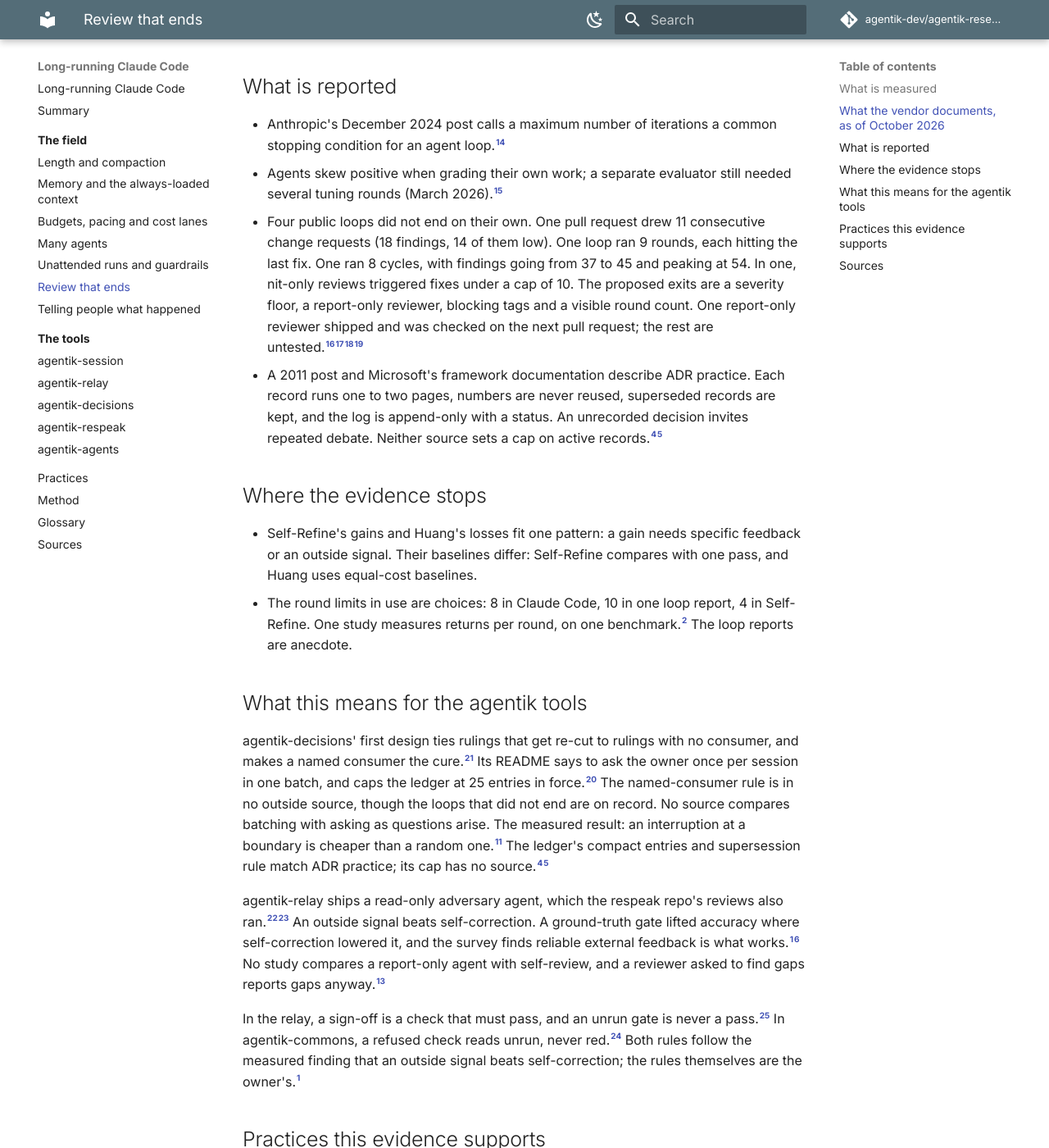
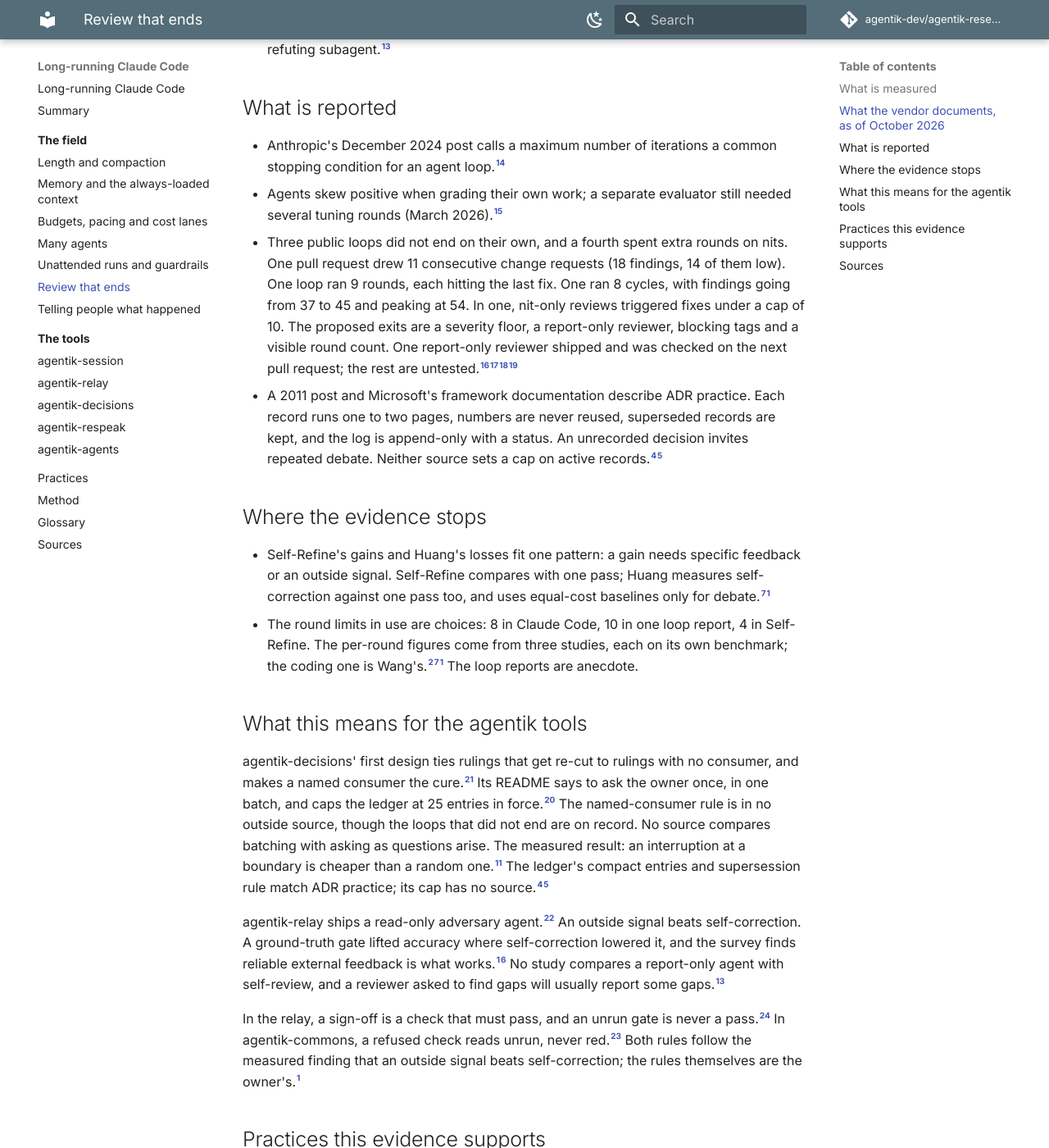
Before and after one commit to agentik-dev/agentik-research, an MkDocs documentation site: the page built from docs/field/review.md, in a window 1280 px wide and 1400 px high, scrolled down 1553 px. Shown: the whole window at 82% size. Built offline with MkDocs 1.6.1 and Material for MkDocs 9.7.7, drawn with Linux system fonts in a browser that asks for light colours; comment, search, counter and statistics services are not loaded; some of the changed text lies outside the part shown.

Commit message:
refute round 2: unattended-and-guardrails and review

```diff
--- a/docs/field/review.md
+++ b/docs/field/review.md
@@ -8,11 +8,11 @@ Decision records are the other half of the answer. An unrecorded decision invite
 
 - Self-correction without an outside signal lowered accuracy: 95.5, 91.5 and 89.0 percent on GSM8K over two rounds for GPT-4. A ground-truth label deciding when to revise lifted it to 97.5. The paper calls a unit-test executor a perfect verifier.[^huang]
 - A survey of self-correction finds no prior work showing gains from a prompted model's own feedback, except on suited tasks. What works, it finds, is reliable external feedback.[^kamoi]
-- Self-Refine gained about 20 points on average over seven tasks, but 0 to 0.2 points on math. There, the feedback said "everything looks good" for 94 percent of instances. Specific feedback beat generic feedback. Returns shrank with each of at most four iterations.[^madaan]
+- Self-Refine gained about 20 points on average over seven tasks, but 0 to 0.2 points on math. There, the feedback said "everything looks good" for 94 percent of instances. Specific feedback beat generic feedback. Gains per iteration were small after the first in most tasks, and the paper says quality may not always rise with each iteration.[^madaan]
 - Debate among copies of one model scored below majority voting: 83.2 and 83.0 percent at 6 and 9 responses, against 85.3 and 88.2.[^huang] Across five methods and nine benchmarks, debate often failed to beat voting or chain-of-thought. Mixing different models helped.[^zhang]
 - Model judges are biased. After an order swap, GPT-4 stayed consistent on 65.0 percent of pairs and Claude-v1 on 23.8. A padded answer fooled Claude-v1 and GPT-3.5 in 91.3 percent of cases and GPT-4 in 8.7. GPT-4 matched human experts on 85 percent of non-tie pairs; humans matched each other on 81.[^zheng]
 - AI reviewers' suggestions were adopted 16.6 percent of the time and human reviewers' 56.5, across 278,790 review conversations in 300 open-source projects. Of the unadopted AI suggestions, 28.7 percent were incorrect.[^zhong]
-- An agentic reviewer beat single-turn review: 52.6 against 44.1 percent for one patch source. Review-revise rounds two to five added +5.8, +2.4, +0.4 and +0.6 points.[^wang]
+- An agentic reviewer beat single-turn review: 52.6 against 44.1 percent for one patch source. Review-revise revision rounds one to four added +5.8, +2.4, +0.4 and +0.6 points.[^wang]
 - In earlier studies cited by Iqbal and Bailey, interrupting people at random moments cost more than interrupting at subtask boundaries. Resuming took up to 30 percent longer, with up to twice the errors. Their own 2006 study predicts that cost from the task's structure.[^iqbal]
 
 ## What the vendor documents, as of October 2026
@@ -25,26 +25,26 @@ Decision records are the other half of the answer. An unrecorded decision invite
 
 - Anthropic's December 2024 post calls a maximum number of iterations a common stopping condition for an agent loop.[^buildingagents]
 - Agents skew positive when grading their own work; a separate evaluator still needed several tuning rounds (March 2026).[^harnessdesign]
-- Four public loops did not end on their own. One pull request drew 11 consecutive change requests (18 findings, 14 of them low). One loop ran 9 rounds, each hitting the last fix. One ran 8 cycles, with findings going from 37 to 45 and peaking at 54. In one, nit-only reviews triggered fixes under a cap of 10. The proposed exits are a severity floor, a report-only reviewer, blocking tags and a visible round count. One report-only reviewer shipped and was checked on the next pull request; the rest are untested.[^fullsend][^aiwatch][^agentinfra][^meridian]
+- Three public loops did not end on their own, and a fourth spent extra rounds on nits. One pull request drew 11 consecutive change requests (18 findings, 14 of them low). One loop ran 9 rounds, each hitting the last fix. One ran 8 cycles, with findings going from 37 to 45 and peaking at 54. In one, nit-only reviews triggered fixes under a cap of 10. The proposed exits are a severity floor, a report-only reviewer, blocking tags and a visible round count. One report-only reviewer shipped and was checked on the next pull request; the rest are untested.[^fullsend][^aiwatch][^agentinfra][^meridian]
 - A 2011 post and Microsoft's framework documentation describe ADR practice. Each record runs one to two pages, numbers are never reused, superseded records are kept, and the log is append-only with a status. An unrecorded decision invites repeated debate. Neither source sets a cap on active records.[^nygard][^azure]
 
 ## Where the evidence stops
 
-- Self-Refine's gains and Huang's losses fit one pattern: a gain needs specific feedback or an outside signal. Their baselines differ: Self-Refine compares with one pass, and Huang uses equal-cost baselines.
-- The round limits in use are choices: 8 in Claude Code, 10 in one loop report, 4 in Self-Refine. One study measures returns per round, on one benchmark.[^wang] The loop reports are anecdote.
+- Self-Refine's gains and Huang's losses fit one pattern: a gain needs specific feedback or an outside signal. Self-Refine compares with one pass; Huang measures self-correction against one pass too, and uses equal-cost baselines only for debate.[^madaan][^huang]
+- The round limits in use are choices: 8 in Claude Code, 10 in one loop report, 4 in Self-Refine. The per-round figures come from three studies, each on its own benchmark; the coding one is Wang's.[^wang][^madaan][^huang] The loop reports are anecdote.
 
 ## What this means for the agentik tools
 
-agentik-decisions' first design ties rulings that get re-cut to rulings with no consumer, and makes a named consumer the cure.[^decisionsr1] Its README says to ask the owner once per session in one batch, and caps the ledger at 25 entries in force.[^decisionsreadme] The named-consumer rule is in no outside source, though the loops that did not end are on record. No source compares batching with asking as questions arise. The measured result: an interruption at a boundary is cheaper than a random one.[^iqbal] The ledger's compact entries and supersession rule match ADR practice; its cap has no source.[^nygard][^azure]
+agentik-decisions' first design ties rulings that get re-cut to rulings with no consumer, and makes a named consumer the cure.[^decisionsr1] Its README says to ask the owner once, in one batch, and caps the ledger at 25 entries in force.[^decisionsreadme] The named-consumer rule is in no outside source, though the loops that did not end are on record. No source compares batching with asking as questions arise. The measured result: an interruption at a boundary is cheaper than a random one.[^iqbal] The ledger's compact entries and supersession rule match ADR practice; its cap has no source.[^nygard][^azure]
 
-agentik-relay ships a read-only adversary agent, which the respeak repo's reviews also ran.[^relayadversary][^respeakreviews] An outside signal beats self-correction. A ground-truth gate lifted accuracy where self-correction lowered it, and the survey finds reliable external feedback is what works.[^huang][^kamoi] No study compares a report-only agent with self-review, and a reviewer asked to find gaps reports gaps anyway.[^bestpractices]
+agentik-relay ships a read-only adversary agent.[^relayadversary] An outside signal beats self-correction. A ground-truth gate lifted accuracy where self-correction lowered it, and the survey finds reliable external feedback is what works.[^huang][^kamoi] No study compares a report-only agent with self-review, and a reviewer asked to find gaps will usually report some gaps.[^bestpractices]
 
 In the relay, a sign-off is a check that must pass, and an unrun gate is never a pass.[^relaydesign] In agentik-commons, a refused check reads unrun, never red.[^commonsguide] Both rules follow the measured finding that an outside signal beats self-correction; the rules themselves are the owner's.[^huang]
 
 ## Practices this evidence supports
 
 - Put sign-off in a check outside the reviewer, and cap the rounds. Measured and documented.[^huang][^hooks]
-- Block only on correctness; list nits once; demand a file and line or a reproduction. Documented and reported.[^codereview][^meridian]
+- Block only on correctness; list nits once; demand a file and line. Documented and reported.[^codereview][^meridian]
 - Review in a fresh context, with a different model if you can. Documented and measured.[^bestpractices][^zhang]
 - Supersede decision entries; do not edit them. Documented and reported.[^azure][^nygard]
 - Ask the owner at a task boundary, not mid-task. Measured for people in the studies Iqbal and Bailey cite; conjecture for batching.[^iqbal]
@@ -73,6 +73,5 @@ In the relay, a sign-off is a check that must pass, and an unrun gate is never a
 [^decisionsreadme]: agentik-dev/agentik-decisions, "README.md", commit 80d59eb, <https://github.com/agentik-dev/agentik-decisions/blob/80d59eb/README.md>.
 [^decisionsr1]: agentik-dev/agentik-decisions, "history/design/decisions-r1.md", section 7, decision 4, commit 80d59eb, <https://github.com/agentik-dev/agentik-decisions/blob/80d59eb/history/design/decisions-r1.md>.
 [^relayadversary]: agentik-dev/agentik-relay, "plugin/agents/adversary.md", commit a326550, <https://github.com/agentik-dev/agentik-relay/blob/a326550/plugin/agents/adversary.md>.
-[^respeakreviews]: agentik-dev/agentik-respeak, "design/review-adv6.md", commit 319f060, <https://github.com/agentik-dev/agentik-respeak/blob/319f060/design/review-adv6.md>.
 [^commonsguide]: agentik-dev/agentik-commons, "GUIDE.md", section 5, commit e456f4b, <https://github.com/agentik-dev/agentik-commons/blob/e456f4b/GUIDE.md>.
 [^relaydesign]: agentik-dev/agentik-relay, "design/relay-r1.md", commit a326550, <https://github.com/agentik-dev/agentik-relay/blob/a326550/design/relay-r1.md>.
--- a/docs/practices.md
+++ b/docs/practices.md
@@ -62,7 +62,7 @@ Measured evidence settles the direction of three: a fresh context from a short b
 
 | Practice | Why | Evidence | Tool |
 |---|---|---|---|
-| **Put sign-off in a check outside the reviewer, cap the rounds, and block only on correctness.** | Self-correction with no outside signal lowered accuracy from 95.5 to 89.0 percent; returns per round fell to +0.4 by round four; Claude Code caps a Stop-hook loop at 8 | Measured;[^huang][^wang] documented[^hooks][^codereview] | [agentik-relay](tools/relay.md): the gate; [agentik-commons](tools/index.md): the check |
+| **Put sign-off in a check outside the reviewer, cap the rounds, and block only on correctness.** | Self-correction with no outside signal lowered accuracy from 95.5 to 89.0 percent; returns per round fell to +0.4 by the third revision round; Claude Code caps a Stop-hook loop at 8 | Measured;[^huang][^wang] documented[^hooks][^codereview] | [agentik-relay](tools/relay.md): the gate; [agentik-commons](tools/index.md): the check |
 | **Supersede decision entries rather than rewrite them, and keep them in one capped place.** | ADR practice keeps superseded records and never reuses a number; the cap is the owner's rule | Documented and reported;[^azure][^nygard] conjecture for the cap | [agentik-decisions](tools/decisions.md): a capped ledger with superseded lines; its `answer --amends` replaces a paragraph, and retiring an entry is a hand edit |
 | **Ask the owner at a task boundary, in one batch.** | Prior studies that Iqbal and Bailey cite found that resuming after an interruption at a random moment took up to 30 percent longer than at a boundary; batching itself was never compared | Measured for the boundary, in the studies they cite;[^iqbal] conjecture for the batch | [agentik-decisions](tools/decisions.md): `ask` |
 
```
Also changed, not shown: other parts of docs/field/review.md (+1 -1 lines), docs/field/unattended-and-guardrails.md (+10 -10 lines).
